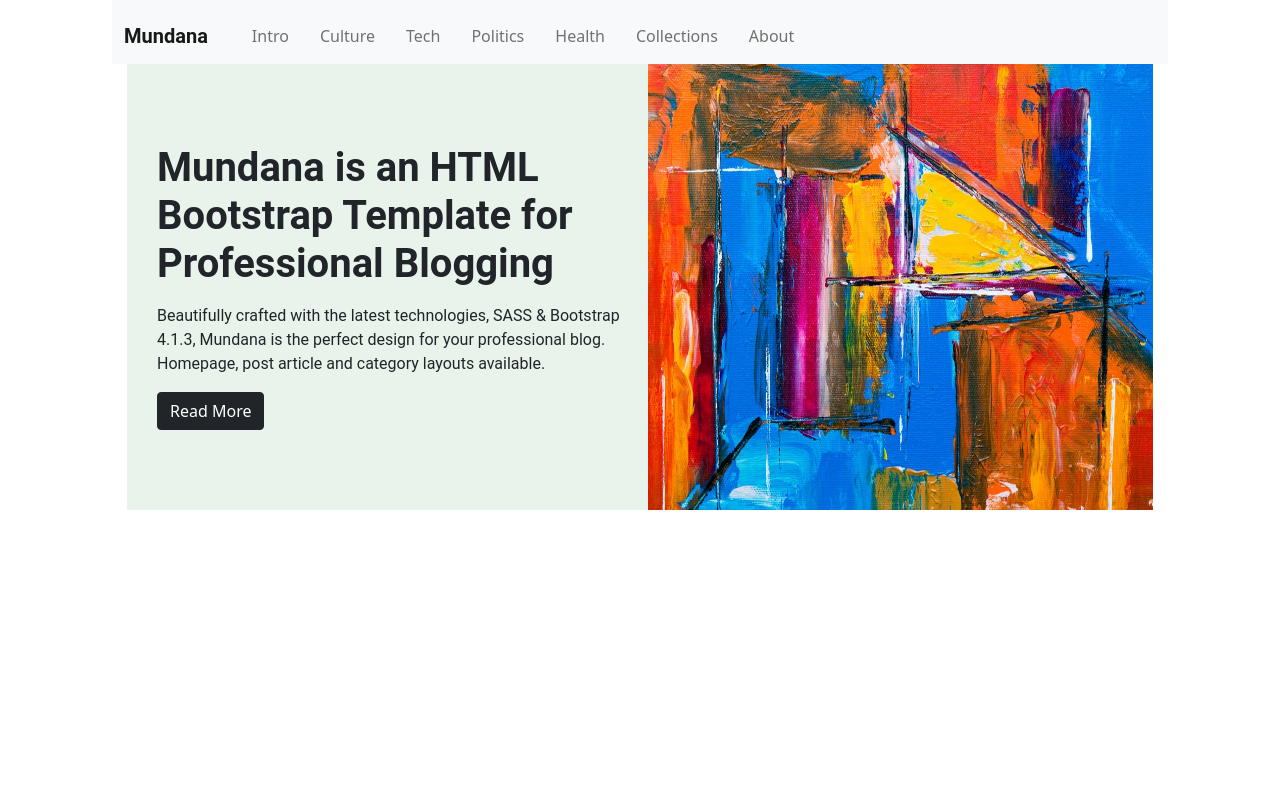
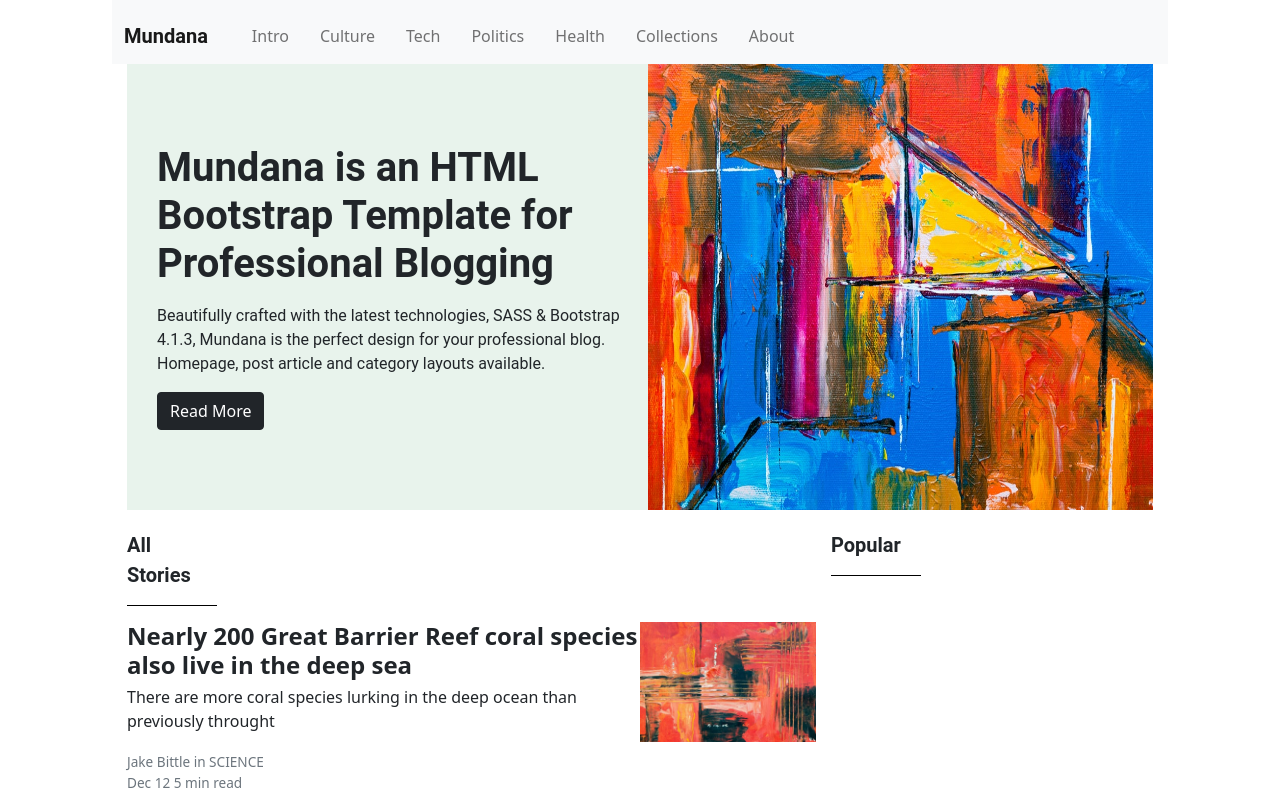
Before and after one commit to amandeep0826/react-blog-app, a React (Create React App) app: page / in a window 1280 px wide. Shown: the top 800 px of the page. Built offline with nearby package versions, Linux system fonts and the light colour scheme.

Commit message:
All Stories section added

```diff
--- a/src/App.js
+++ b/src/App.js
@@ -1,5 +1,6 @@
 import "bootstrap/dist/css/bootstrap.css";
 import "./App.css";
+import BodyComponent from "./components/bodyComponent";
 import FeaturedBlog from "./components/featured";
 import NavbarComponent from "./components/navbar";
 
@@ -8,6 +9,7 @@ function App() {
     <div style={{ paddingRight: "7em", paddingLeft: "7em" }}>
       <NavbarComponent></NavbarComponent>
       <FeaturedBlog></FeaturedBlog>
+      <BodyComponent></BodyComponent>
     </div>
   );
 }
--- /dev/null
+++ b/src/components/allStories/index.js
@@ -0,0 +1,23 @@
+import React from "react";
+
+export default function AllStories() {
+  return (
+    <div>
+      <div style={{ width: "90px", marginBottom: "1em" }}>
+        <label
+          style={{
+            fontSize: "1.25rem",
+            fontFamily: "Roboto",
+            marginTop: "20px",
+            fontWeight: "bolder",
+          }}
+        >
+          All Stories
+        </label>
+        <div
+          style={{ height: "1px", backgroundColor: "black", marginTop: "15px" }}
+        ></div>
+      </div>
+    </div>
+  );
+}
--- /dev/null
+++ b/src/components/blog-card/index.js
@@ -0,0 +1,40 @@
+import React from "react";
+
+export default function BlogCard() {
+  return (
+    <div>
+      <div className="d-flex">
+        <div>
+          <label
+            style={{
+              fontSize: "1.5rem",
+              fontWeight: "700",
+              lineHeight: "1.2",
+            }}
+          >
+            Nearly 200 Great Barrier Reef coral species also live in the deep
+            sea
+          </label>
+          <p style={{ marginBottom: "1rem", marginTop: "5px" }}>
+            There are more coral species lurking in the deep ocean than
+            previously throught
+          </p>
+          <label
+            style={{ fontSize: "85%", fontWeight: "400", color: "#6c757d" }}
+          >
+            Jake Bittle in SCIENCE
+          </label>
+          <p style={{ fontSize: "85%", fontWeight: "400", color: "#6c757d" }}>
+            Dec 12 5 min read
+          </p>
+        </div>
+        <div>
+          <img
+            style={{ height: "120px" }}
+            src={require("../../assets/blog8.jpg")}
+          />
+        </div>
+      </div>
+    </div>
+  );
+}
--- /dev/null
+++ b/src/components/blog-cardComponent/index.js
@@ -0,0 +1,19 @@
+import React from "react";
+import BlogCard from "../blog-card";
+import AllStories from "../allStories";
+
+export default function BlogComponent() {
+  return (
+    <div
+      style={{
+        paddingLeft: "15px",
+      }}
+    >
+      <AllStories></AllStories>
+      <BlogCard />
+      <BlogCard />
+      <BlogCard />
+      <BlogCard />
+    </div>
+  );
+}
--- /dev/null
+++ b/src/components/bodyComponent/index.js
@@ -0,0 +1,16 @@
+import React from "react";
+import BlogComponent from "../blog-cardComponent";
+import PopularComponent from "../popularComponent";
+
+export default function BodyComponent() {
+  return (
+    <div className="d-flex">
+      <div className="col-md-8">
+        <BlogComponent></BlogComponent>
+      </div>
+      <div className="col-md-2">
+        <PopularComponent></PopularComponent>
+      </div>
+    </div>
+  );
+}
--- /dev/null
+++ b/src/components/popular/index.js
@@ -0,0 +1,27 @@
+import React from "react";
+
+export default function Popular() {
+  return (
+    <div
+      style={{
+        paddingLeft: "15px",
+      }}
+    >
+      <div style={{ width: "90px" }}>
+        <label
+          style={{
+            fontSize: "1.25rem",
+            fontFamily: "Roboto",
+            marginTop: "20px",
+            fontWeight: "bolder",
+          }}
+        >
+          Popular
+        </label>
+        <div
+          style={{ height: "1px", backgroundColor: "black", marginTop: "15px" }}
+        ></div>
+      </div>
+    </div>
+  );
+}
--- /dev/null
+++ b/src/components/popularComponent/index.js
@@ -0,0 +1,10 @@
+import React from "react";
+import Popular from "../popular";
+
+export default function PopularComponent() {
+  return (
+    <div>
+      <Popular></Popular>
+    </div>
+  );
+}
```
